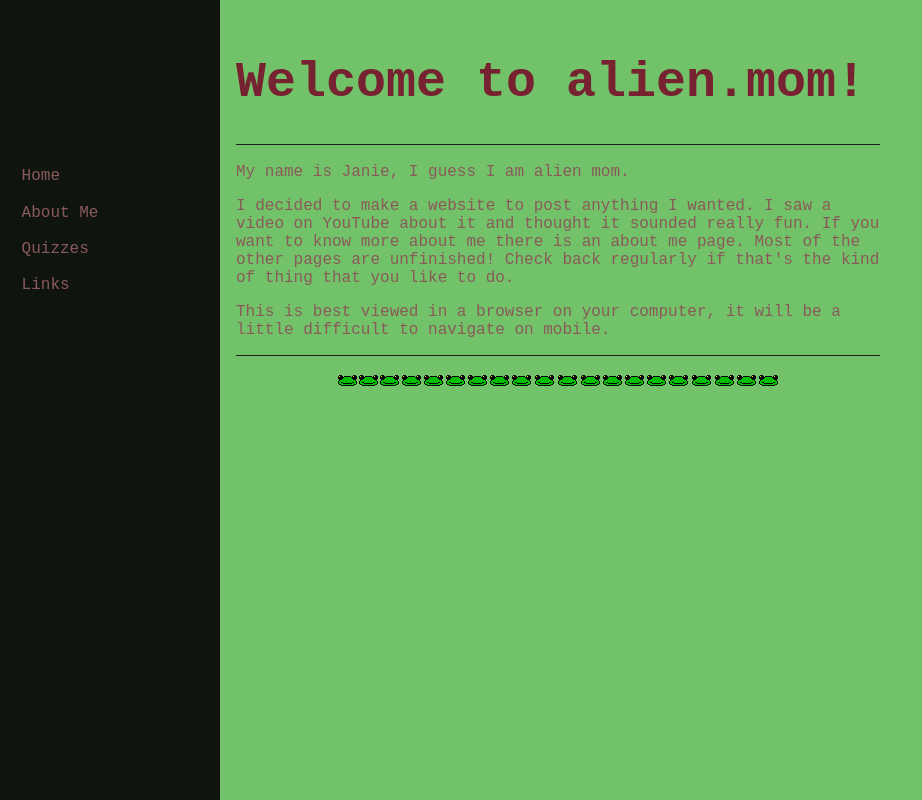
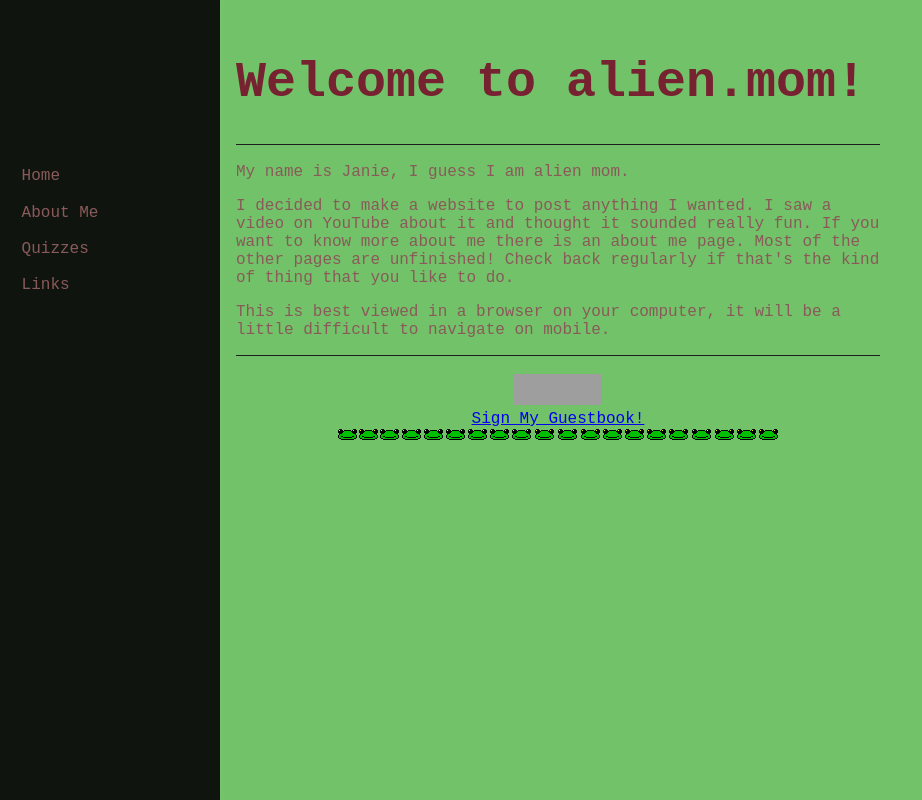
Before and after one commit to janiebones/alien-mom, a plain HTML site: page index.html in a window 1280 px wide. Shown: the whole page, without its empty margins (0-922 px from the left). Drawn offline with Linux system fonts and the light colour scheme; grey boxes are pictures that could not be loaded.

Commit message:
Add guestbook link and image to index.html

```diff
--- a/index.html
+++ b/index.html
@@ -24,6 +24,7 @@
 <p>I decided to make a website to post anything I wanted. I saw a video on YouTube about it and thought it sounded really fun. If you want to know more about me there is an about me page. Most of the other pages are unfinished! Check back regularly if that's the kind of thing that you like to do.</p>
 <p>This is best viewed in a browser on your computer, it will be a little difficult to navigate on mobile.</p>
 <hr>
+	<center><a href="http://www.smartgb.com" target="_blank"><img alt="Free Guestbook" border="0" src="http://extras.smartgb.com/b/logo3_88_31.gif" width="88" height="31"></a><br><a href="http://users.smartgb.com/g/g.php?a=s&i=g19-02896-50&m=20">Sign My Guestbook!</a></center>
 </body>
 <footer>
 	<center><img src="linerr.gif"></center>
```
